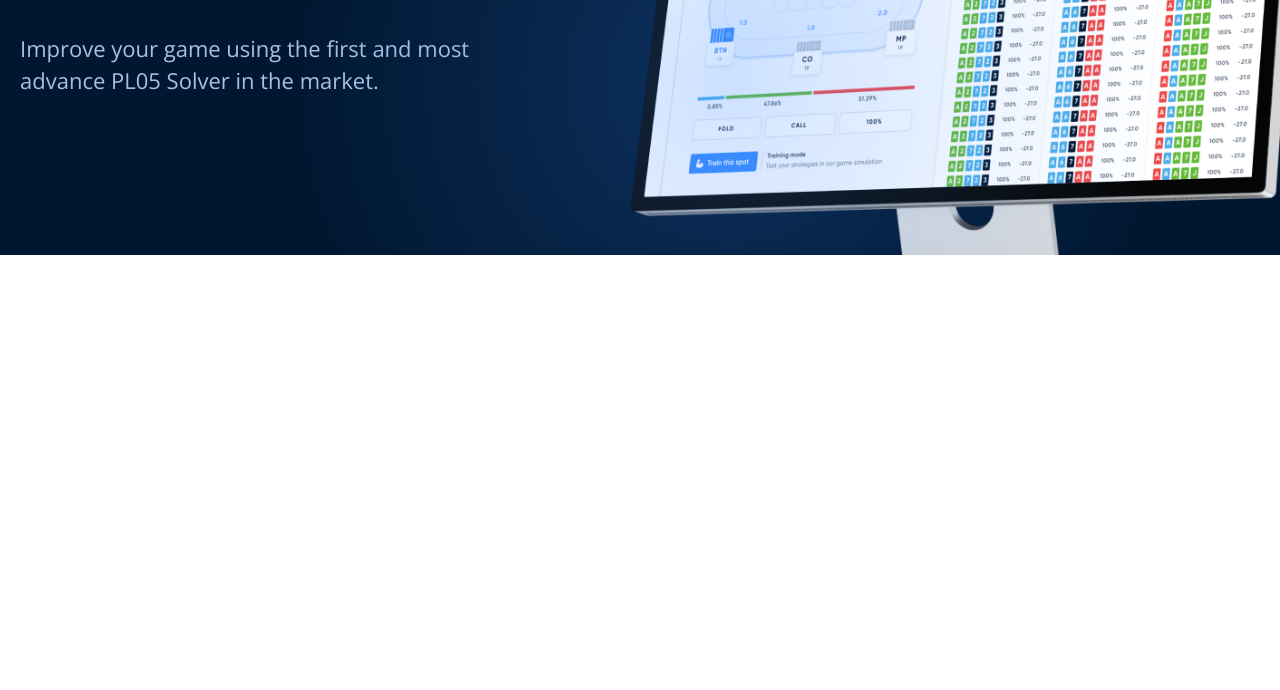
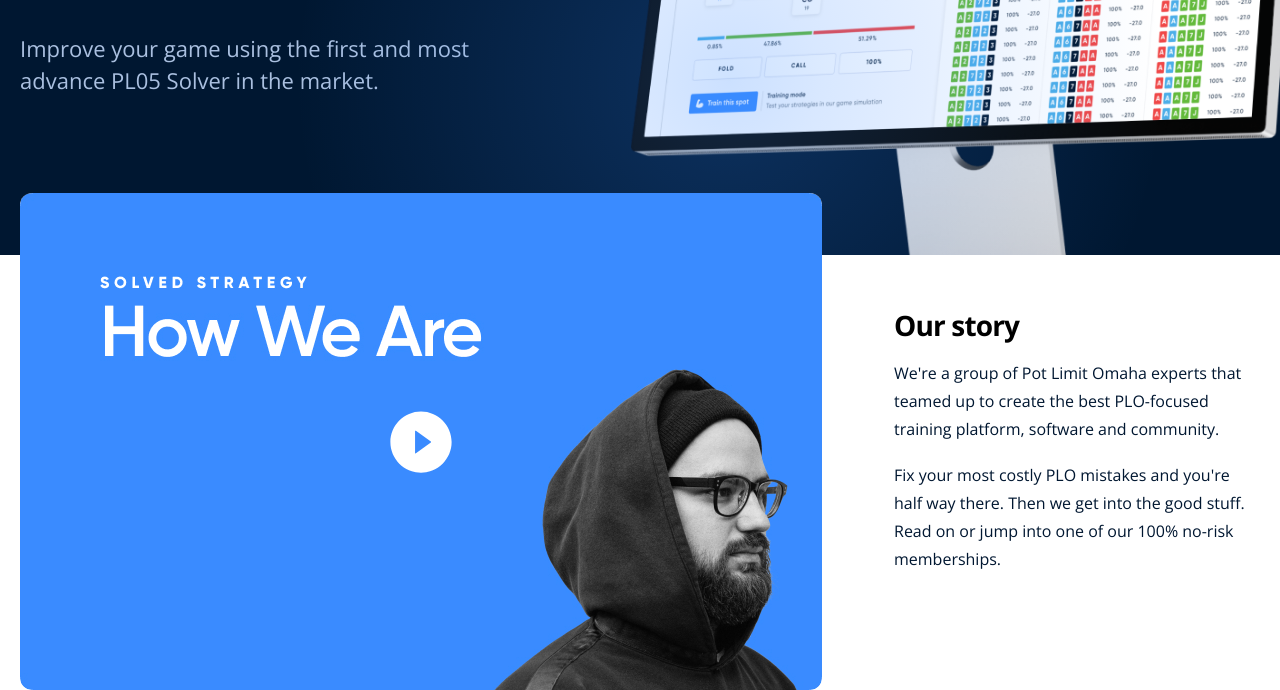
Before and after one commit to RostyslavWeb/plos_project, a website: page src/index.html in a window 1280 px wide. Shown: the part 545-1235 px from the top of the page. Before the commit the page ends 800 px from the top, so only its background shows below. Drawn offline with nearby package versions, Linux system fonts and the light colour scheme; files that its build step writes are made by us from their sources.

Commit message:
Story section

```diff
--- /dev/null
+++ b/src/html/_story.html
@@ -0,0 +1,19 @@
+<section class="section__story">
+    <div class="container">
+        <div class="story">
+            <div class="story__item left__item">
+                <div class="story__item-video">
+                    <img class="video" src="../img/video.jpg" alt="video">
+                    <img class="video-btn" src="../img/play-btn.svg" alt="play">
+                </div>
+            </div>
+            <div class="story__item right__item">
+                <h3 class="story__item-title">Our story</h3>
+                <p class="story__item-text">We're a group of Pot Limit Omaha experts that teamed up to create the best
+                    PLO-focused training platform, software and community.</p>
+                <p class="story__item-text">Fix your most costly PLO mistakes and you're half way there. Then we get
+                    into the good stuff. Read on or jump into one of our 100% no-risk memberships.</p>
+            </div>
+        </div>
+    </div>
+</section>
--- a/src/index.html
+++ b/src/index.html
@@ -20,9 +20,10 @@
          @@include('./html/_hero.html')
     </div>
 
-    <!-- Main Page -->
+
     <main>
-
+        <!-- Story section -->
+        @@include('./html/_story.html')
     </main>
 
     <!-- Footer -->
--- a/src/scss/_hero.scss
+++ b/src/scss/_hero.scss
@@ -6,15 +6,15 @@
     background: $primary;
     position: relative;
     overflow: hidden;
+    z-index: -1;
 
     .hero__img {
         position: absolute;
         right: 0;
-        bottom: -60px;
+        bottom: 0;
         max-width: 650px;
         @media (max-width: $breakpoint1200) {
             max-width: 475px;
-            bottom: 0;
         }
         @media (max-width: $breakpoint480) {
             max-width: 250px;
--- /dev/null
+++ b/src/scss/_story.scss
@@ -0,0 +1,110 @@
+.section__story{
+    margin-top: -62px;
+    z-index: 111;
+    @media (max-width: $breakpoint992) {
+        margin-top: 0;
+        padding: 0 35px;
+    }
+}
+
+
+.story {
+    display: flex;
+    justify-content: space-between;
+    align-items: center;
+    gap: 20px;
+
+    @media (max-width: $breakpoint1200) {
+        gap: 40px;
+    }
+
+    @media (max-width: $breakpoint992) {
+        flex-wrap: wrap-reverse;
+        gap: 0;
+    }
+
+    &__item {
+
+        &.left__item {
+            flex: 0 1 800px;
+
+            @media (max-width: $breakpoint1200) {
+                flex: 0 1 60%;
+            }
+            @media (max-width: $breakpoint992) {
+                flex: 0 1 100%;
+                padding-top: 35px;
+            }
+            @media (max-width: $breakpoint480) {
+                padding-top: 25px;
+            }
+        }
+
+        &.right__item {
+            flex: 0 1 366px;
+
+            @media (max-width: $breakpoint1200) {
+                flex: 0 1 40%;
+            }
+            @media (max-width: $breakpoint992) {
+                padding-top: 35px;
+                flex: 0 1 100%;
+            }
+        }
+
+        &-title {
+            font-style: normal;
+            font-weight: 700;
+            font-size: 28px;
+            line-height: 110%;
+            letter-spacing: -0.03em;
+
+            @media (max-width: $breakpoint1200) {
+                padding-top: 70px;
+            }
+            @media (max-width: $breakpoint992) {
+                padding-top: 0;
+            }
+
+        }
+
+        &-text {
+            padding-top: 18px;
+            font-style: normal;
+            font-weight: 400;
+            font-size: 16px;
+            line-height: 175%;
+            color: $primary;
+            @media (max-width: $breakpoint992) {
+                padding-top: 10px;
+            }
+        }
+    }
+
+    &__item-video {
+        position: relative;
+        border-radius: 12px;
+
+        .video {
+            border-radius: 12px;
+
+            @media (max-width: $breakpoint1200) {
+                max-width: 100%;
+                width: 100%;
+                height: auto;
+            }
+        }
+
+        .video-btn {
+            position: absolute;
+            left: 50%;
+            top: 50%;
+            transform: translate(-50%, -50%);
+            cursor: pointer;
+            @media (max-width: $breakpoint480) {
+                width: 50px;
+                height: 50px;
+            }
+        }
+    }
+}
--- a/src/scss/style.scss
+++ b/src/scss/style.scss
@@ -6,6 +6,7 @@
 // Sections or Pages SCSS-files imports
 @import './header';
 @import './hero';
+@import './story';
 // @import './footer';
 
 // Libs
```
Also changed, not shown: build/css/style.css, build/css/style.min.css, build/img/play-btn.svg (added), build/img/video.jpg (added), build/index.html, src/img/play-btn.svg (added), src/img/video.jpg (added).
